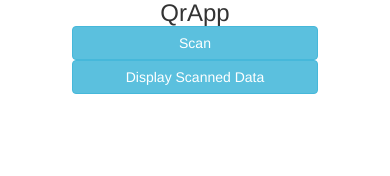
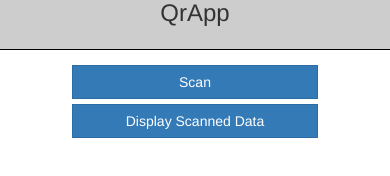
Before and after one commit to Anardil37/QrApp, a website: page www/index.html in a window 390 px wide. Drawn offline with nearby package versions, Linux system fonts and the light colour scheme; some packages are replaced by stand-ins of ours.

Commit message:
Add first theme

```diff
--- a/www/css/index.css
+++ b/www/css/index.css
@@ -21,12 +21,22 @@
 }
 body{
     text-align: center;
+}
+.contenu{
+    text-align: center;
     margin-left: 10%;
     margin-right: 10%;
 }
-
+.banniere-haut{
+    height:50px;
+    background-color:#CDCDCD;
+    border-bottom: 1px solid black;
+    margin-bottom: 15px;
+}
 .btn-menu{
     width: 79%;
+    margin-bottom: 5px;
+    border-radius: 0px;
 }
 
 /* Portrait layout (default) */
--- a/www/index.html
+++ b/www/index.html
@@ -38,14 +38,14 @@
     </head>
     <body>
         <div data-role="page" id="home">
-            <div data-role="header">
+            <div class="banniere-haut" data-role="header">
                 <h1>QrApp</h1>
             </div>
 
-            <div data-role="main" class="ui-content">
+            <div data-role="main" class="ui-content contenu">
                 <p>
-                    <a target="_blank" href="javascript:scan();"><button class="btn-menu btn btn-info">Scan</button></a>
-                    <a target="_blank" href="#display"><button class="btn-menu btn btn-info">Display Scanned Data</button></a>
+                    <a target="_blank" href="javascript:scan();"><button class="btn-menu btn btn-primary">Scan</button></a>
+                    <a target="_blank" href="#display"><button class="btn-menu btn btn-primary">Display Scanned Data</button></a>
                 </p>
             </div>
         </div>
```
